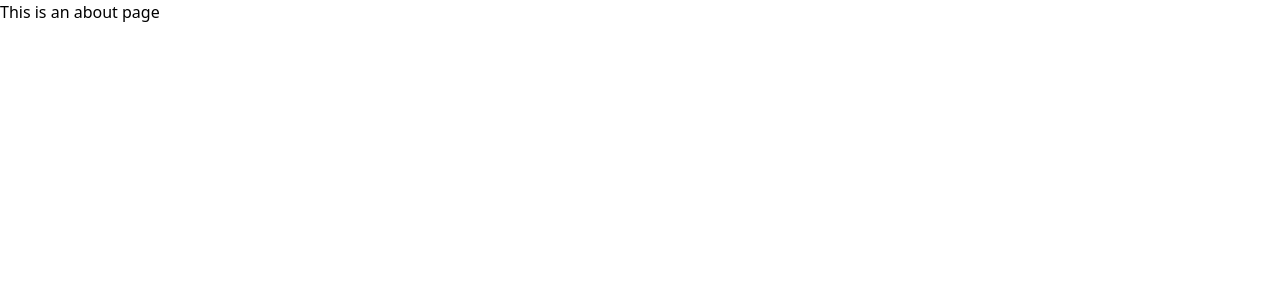
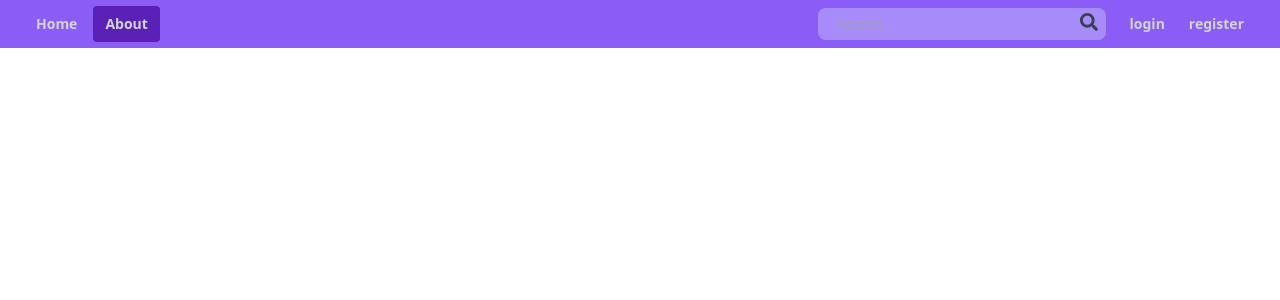
Before and after one commit to Ali-hadi1/drug_store_forntend, a Vue app: page /about in a window 1280 px wide. Shown: the top 300 px of the page. Built offline with nearby package versions, Linux system fonts and the light colour scheme.

Commit message:
some change in about view

```diff
--- a/src/views/About.vue
+++ b/src/views/About.vue
@@ -1,5 +1,18 @@
 <template>
-  <div class="about">
-    <h1>This is an about page</h1>
+  <div>
+    <app-navbar>
+
+    </app-navbar>
+    <div>
+      <slot name="content"/>
+    </div>
   </div>
 </template>
+
+<script>
+import AppNavbar from '../components/AppNavbar.vue'
+export default {
+  components: { AppNavbar }
+
+}
+</script>
```
